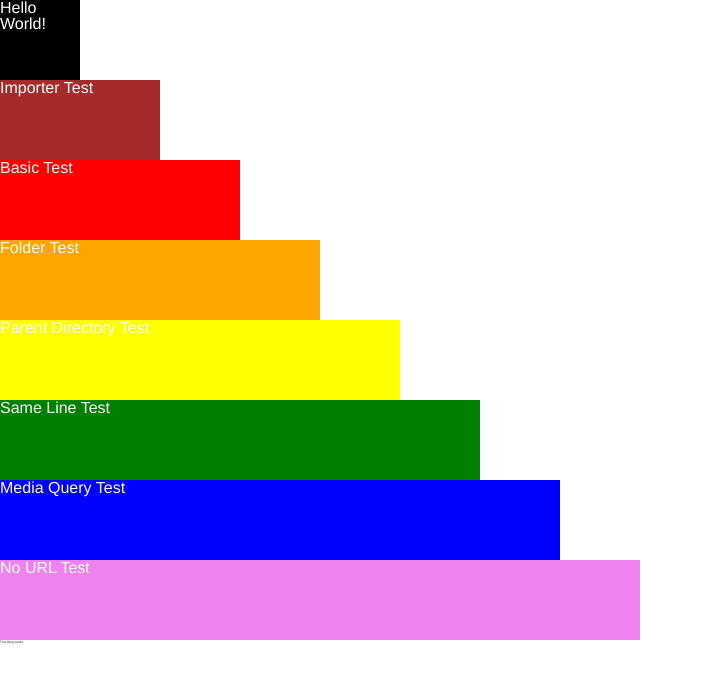
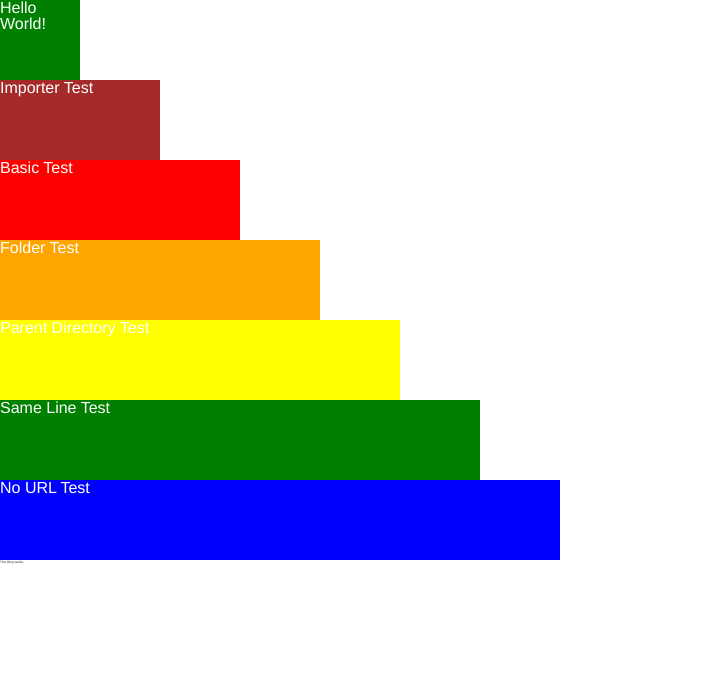
Before and after one commit to chuckcarpenter/REM-unit-polyfill, a website: page index.html in a window 1280 px wide. Shown: the whole page, without its empty margins (0-703 px from the left). Drawn offline with Linux system fonts and the light colour scheme.

Commit message:
removed media query test

```diff
--- a/css/general.css
+++ b/css/general.css
@@ -7,7 +7,7 @@ html {
     line-height: 1.6;
 }
 .test {
-	background-color:blue;
+	background-color:black;
     color: white;
 	width: 5rem;
 	height: 5em;
@@ -22,5 +22,5 @@ p {font-size: 5rem;}
     p {
         font-size: 10rem;
     }
-    .test {background-color: black;}
+    .test {background-color: green;}
 }
--- a/css/nested_imports/nested_importee3.css
+++ /dev/null
@@ -1,6 +0,0 @@
-.nested-importee3 {
-  background-color:violet;
-  color: white;
-  width: 40rem;
-  height: 5em;
-}
--- a/css/nested_imports/nested_importer.css
+++ b/css/nested_imports/nested_importer.css
@@ -1,11 +1,8 @@
 /*Parent Directory and Same Line Test */
 @import url("../importee2.css"); @import url(nested_importee1.css);
 
-/*Media Query Test*/
-@import url("nested_importee2.css") screen;
-
 /*No URL test*/
-@import "nested_importee3.css";
+@import "nested_importee2.css";
 
 .nested-importer {
   background-color:orange;
--- a/index.html
+++ b/index.html
@@ -23,8 +23,7 @@
   <div class="nested-importer">Folder Test</div>
   <div class="importee2">Parent Directory Test</div>
   <div class="nested-importee1">Same Line Test</div>
-  <div class="nested-importee2">Media Query Test</div>
-  <div class="nested-importee3">No URL Test</div>
+  <div class="nested-importee2">No URL Test</div>
   <p>This thing works.</p>
   <script src="js/rem.js" type="text/javascript"></script>
 </body>
```
